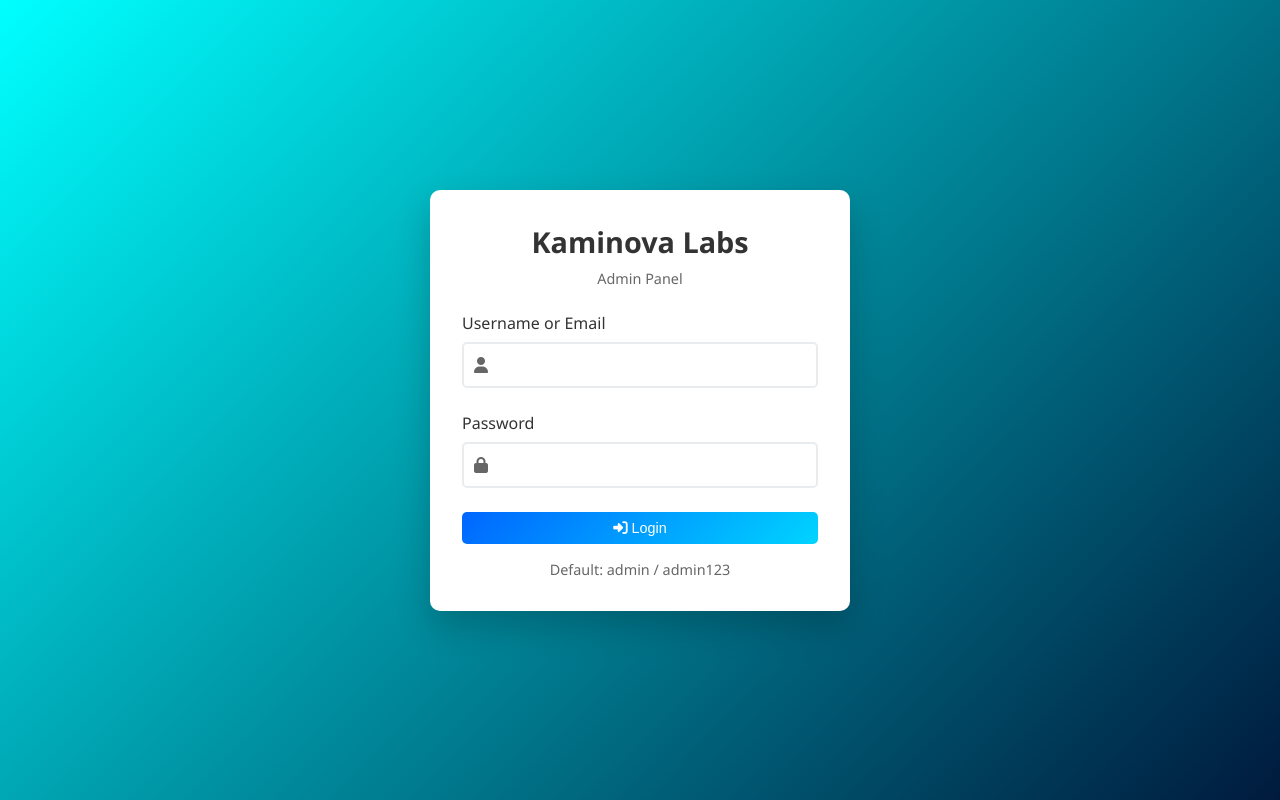
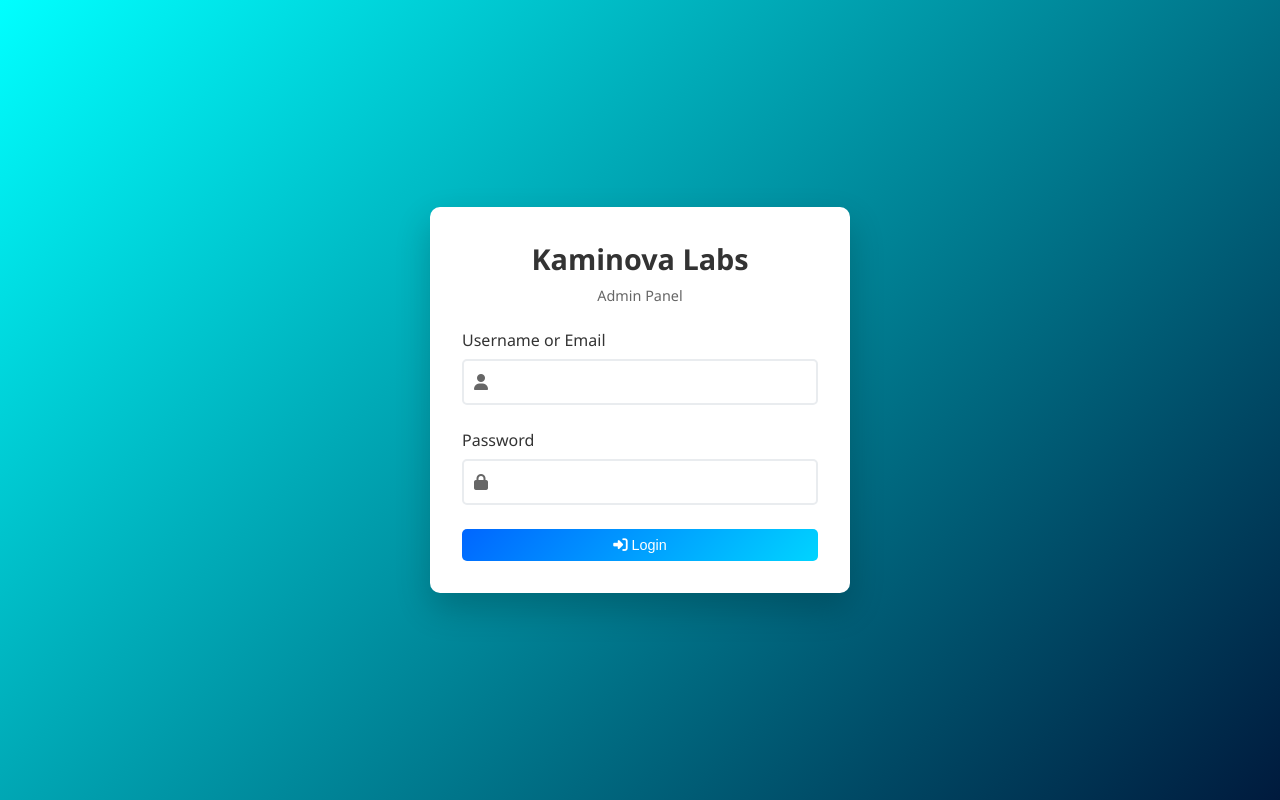
Before and after one commit to devdanalmag/kaminovalabs_old, a PHP site: page /kl_admin/login.php in a window 1280 px wide. Run offline with PHP 8.4, Linux system fonts and the light colour scheme.

Commit message:
Remove default login hint from login page for improved security

```diff
--- a/kl_admin/login.php
+++ b/kl_admin/login.php
@@ -69,7 +69,6 @@ if (Auth::isLoggedIn()) {
             </button>
         </form>
 
-        <div class="login-hint">Default: admin / admin123</div>
     </div>
     </div>
 </body>
```
